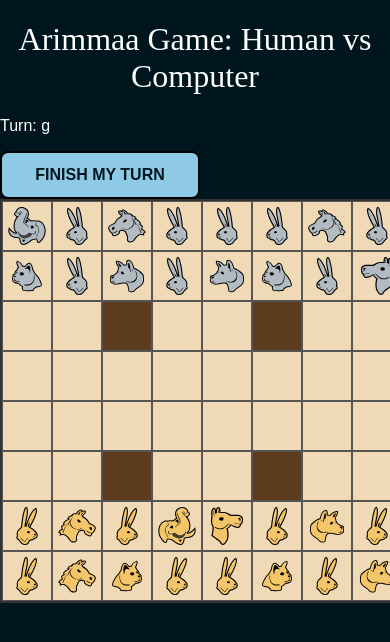
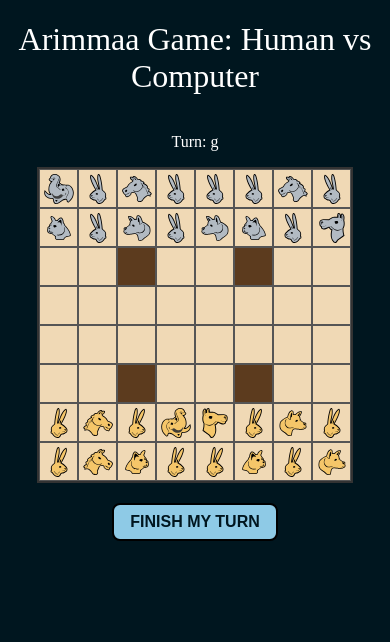
Before and after one commit to jfmonsa/arimaa-human-vs-bot, a React (Vite) app: page / in a window 390 px wide. Shown: the top 642 px of the page. Built offline with nearby package versions, Linux system fonts and the light colour scheme.

Commit message:
style: update layout and styling for App component; enhance button spacing and board dimensions for better responsiveness

```diff
--- a/src/App.css
+++ b/src/App.css
@@ -35,6 +35,13 @@ h2 {
   font-family: "Holtwood One SC", serif;
 }
 
+h3,
+h4,
+h5,
+h6 {
+  font-family: "Pridi", serif;
+}
+
 h1 {
   text-align: center;
   font-weight: 400;
@@ -42,25 +49,6 @@ h1 {
 
 h2 {
   margin-top: 80px;
-}
-
-h3,
-h4,
-h5,
-h6 {
-  font-family: "Pridi", serif;
-}
-
-p,
-label,
-input,
-button,
-code,
-ul,
-li,
-span,
-code {
-  font-family: "Nunito Sans", sans-serif;
 }
 
 code,
@@ -76,3 +64,10 @@ a {
 footer {
   text-align: center;
 }
+
+main {
+  display: flex;
+  flex-direction: column;
+  justify-content: center;
+  align-items: center;
+}
--- a/src/App.tsx
+++ b/src/App.tsx
@@ -4,7 +4,7 @@ import { Board } from "./components/board/Board";
 import { Button } from "./components/button/Button";
 import { useArimaaGame } from "./hooks/useArimaaGame";
 import { getBestMove } from "./algos/minimax";
-import { Arimaa, Position, SILVER } from "./utils/arimaa-rules";
+import { Position, SILVER } from "./utils/arimaa-rules";
 
 export default function App() {
   const { board, handleMakeMove, handleGiveUpTurn, turn, game } =
@@ -82,12 +82,12 @@ export default function App() {
   }, [gameToDebug]);
 */
   return (
-    <>
+    <main>
       <h1> Arimmaa Game: Human vs Computer</h1>
       <p>Turn: {turn}</p>
+      <Board board={board} makeMove={handleMakeMove} />
       <Button onClick={handleGiveUpTurn}>Finish My Turn</Button>
-      <Board board={board} makeMove={handleMakeMove} />
       {/* <Board board={boardToDebug} makeMove={makeMoveDebug} /> */}
-    </>
+    </main>
   );
 }
--- a/src/components/board/Board.module.css
+++ b/src/components/board/Board.module.css
@@ -2,8 +2,10 @@
   display: grid;
   grid-template-rows: repeat(8, 1fr);
   grid-template-columns: repeat(8, 1fr);
-  width: 400px;
-  height: 400px;
+  max-width: 600px;
+  max-height: 600px;
+  width: 80vw;
+  height: calc(80vw);
   border: 2px solid #333;
   background-color: #333;
   margin: 0 auto;
--- a/src/components/button/Button.module.css
+++ b/src/components/button/Button.module.css
@@ -1,9 +1,9 @@
 button {
+  margin-top: 20px;
   display: inline-flex;
   justify-content: center;
   align-items: center;
-  height: 48px;
-  width: 200px;
+  padding: 8px 16px;
   border-radius: 8px;
   border: 2px solid rgb(0, 0, 0);
   font-size: 16px;
```
